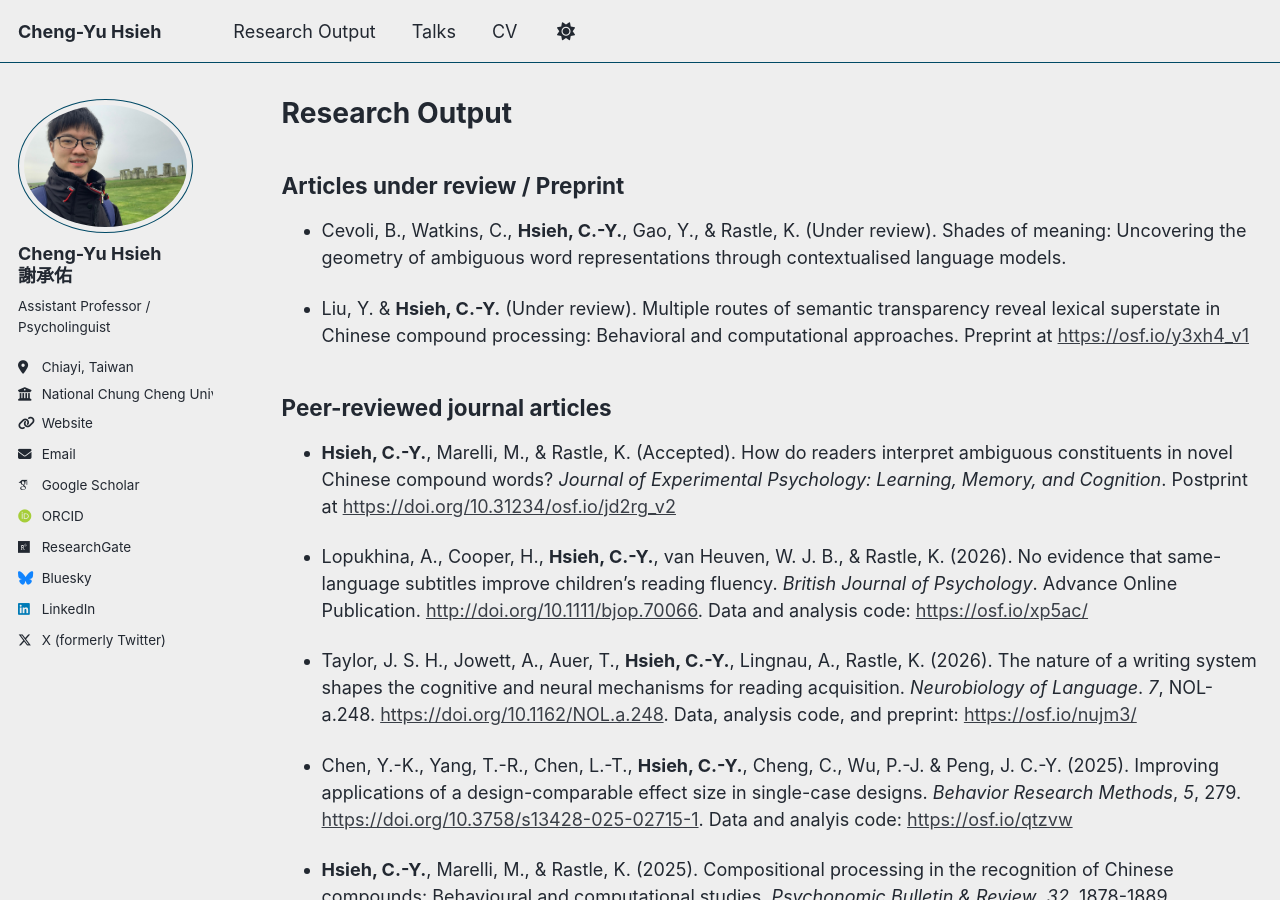
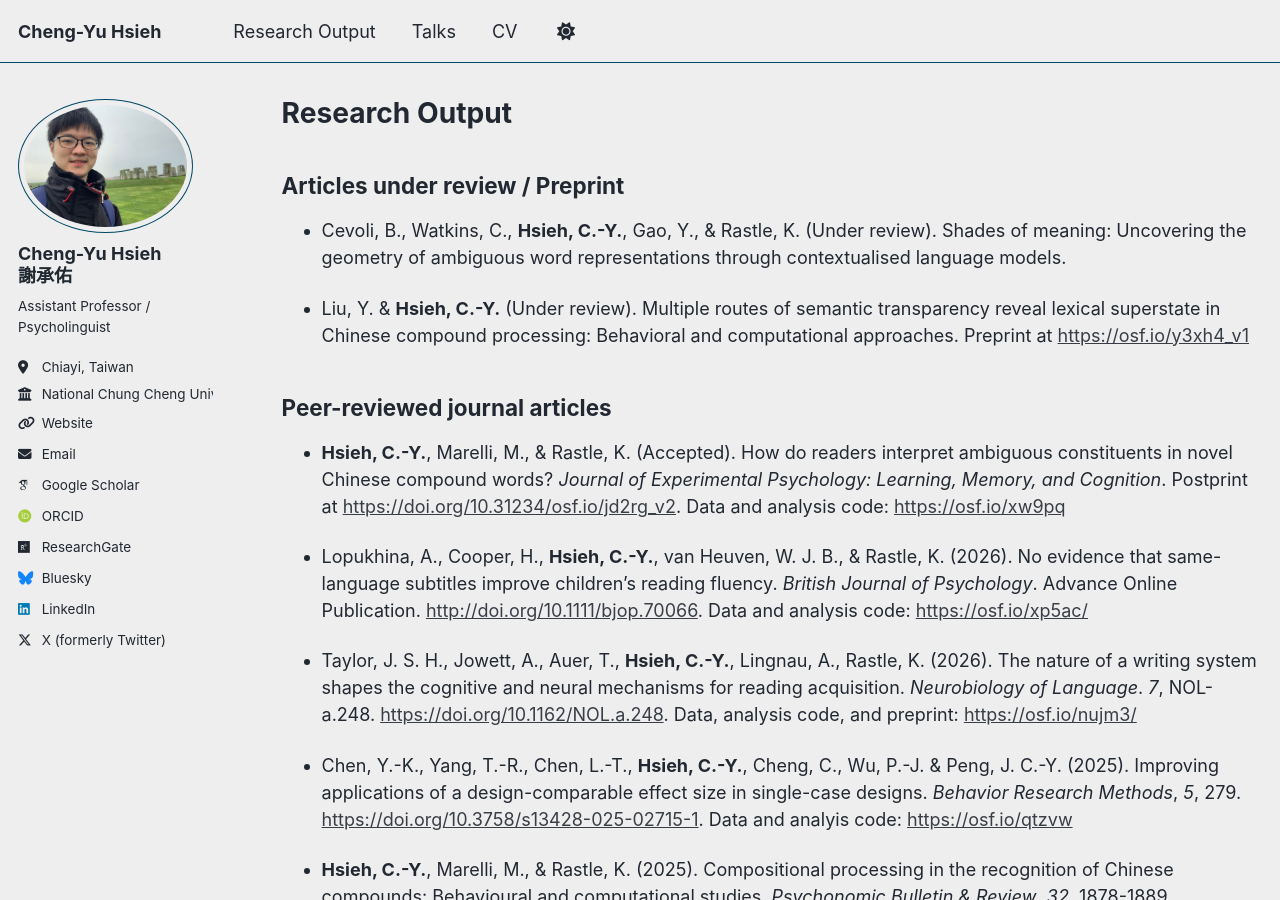
Before and after one commit to cyhsieh-psy/cyhsieh-psy.github.io, a Jekyll site: the page built from _pages/publications.md, in a window 1280 px wide and 900 px high. Built offline with Jekyll 4.4.1, drawn with Linux system fonts in a browser that asks for light colours; some web fonts are replaced; a script that is not in the unit is left out.

Commit message:
Update publications.md

```diff
--- a/_pages/publications.md
+++ b/_pages/publications.md
@@ -13,7 +13,7 @@ author_profile: true
 
 ## Peer-reviewed journal articles
 
-- **Hsieh, C.-Y.**, Marelli, M., & Rastle, K. (Accepted). How do readers interpret ambiguous constituents in novel Chinese compound words? *Journal of Experimental Psychology: Learning, Memory, and Cognition*. Postprint at [https://doi.org/10.31234/osf.io/jd2rg_v2](https://doi.org/10.31234/osf.io/jd2rg_v2)
+- **Hsieh, C.-Y.**, Marelli, M., & Rastle, K. (Accepted). How do readers interpret ambiguous constituents in novel Chinese compound words? *Journal of Experimental Psychology: Learning, Memory, and Cognition*. Postprint at [https://doi.org/10.31234/osf.io/jd2rg_v2](https://doi.org/10.31234/osf.io/jd2rg_v2). Data and analysis code: [https://osf.io/xw9pq](https://osf.io/xw9pq)
 
 - Lopukhina, A., Cooper, H., **Hsieh, C.-Y.**, van Heuven, W. J. B., & Rastle, K. (2026). No evidence that same-language subtitles improve children’s reading fluency. *British Journal of Psychology*. Advance Online Publication. [http://doi.org/10.1111/bjop.70066](http://doi.org/10.1111/bjop.70066). Data and analysis code: [https://osf.io/xp5ac/](https://osf.io/xp5ac/)
 
```
